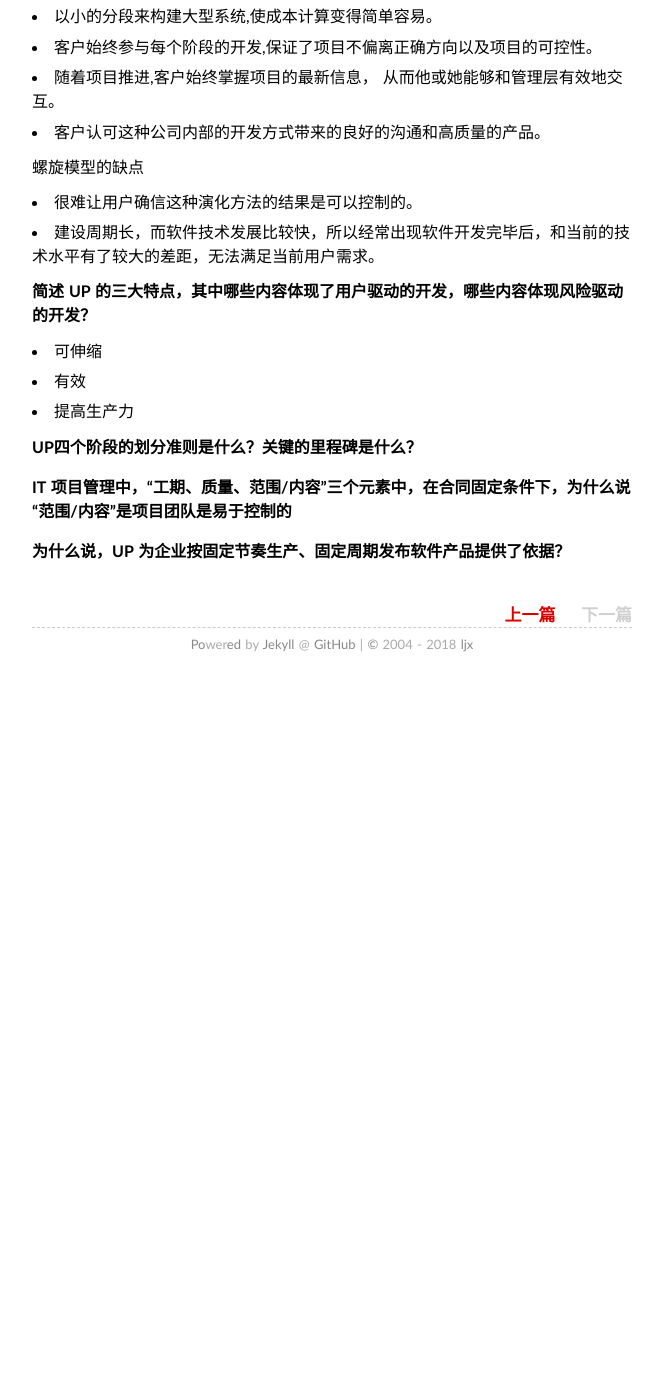
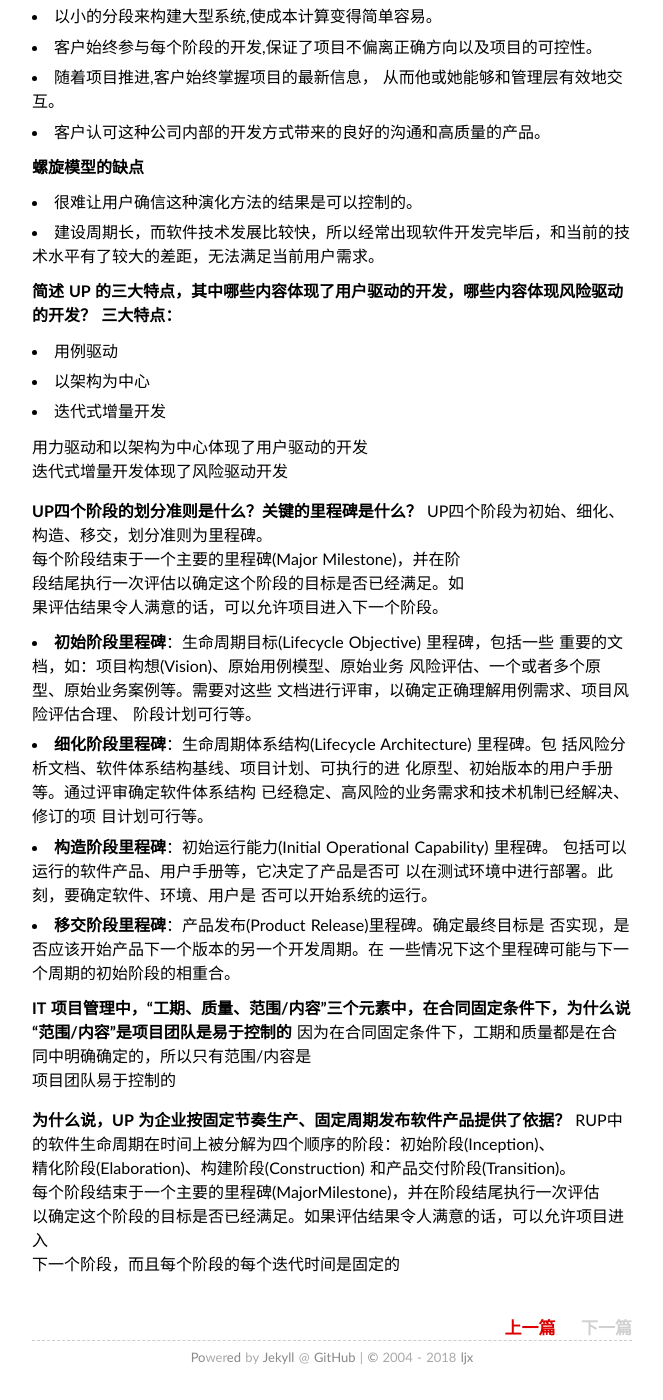
Before and after one commit to ishoping/ishoping.github.io, a Jekyll site: the page built from _posts/2018-03-22-hw2.md, in a window 1280 px wide and 1400 px high, scrolled down 955 px. Shown: the whole window, without its empty margins (308-971 px from the left). Built offline with Jekyll 4.4.1, drawn with Linux system fonts in a browser that asks for light colours; comment, search, counter and statistics services are not loaded; before the commit the page ends 1642 px from its top, so only the background shows below that; some of the changed text lies outside the part shown.

Commit message:
Update 2018-03-22-hw2.md

```diff
--- a/_posts/2018-03-22-hw2.md
+++ b/_posts/2018-03-22-hw2.md
@@ -9,7 +9,7 @@ tags: 博客
 # 作业
 ## 1. 简单题
 **简述瀑布模型、增量模型、螺旋模型（含原型方法）的优缺点。**
-瀑布模型的优点：
+**瀑布模型的优点**
 
 * 降低软件开发的复杂程度，提高软件开发过程的透明性，提高
 软件开发过程的可管理性
@@ -18,7 +18,7 @@ tags: 博客
 行指导，保证了阶段之间的正确衔接，能够及时发现并纠正开
 发过程中存在的缺陷，使产品达到预期的质量要求
 
-瀑布模型的缺点：
+**瀑布模型的缺点**
 
 * 强调过程活动的线性顺序
 * 缺乏灵活性，特别是无法解决软件需求不明确或不准确的问题
@@ -28,19 +28,19 @@ tags: 博客
 * 管理人员如果仅仅以文档的完成情况来评估项目完成进度，往
 往会产生错误的结论
 
-增量模型的优点
+**增量模型的优点**
 
 * 增强客户对系统的信心
 * 降低系统失败风险
 * 提高系统可靠性
 * 提高系统的稳定性和可维护性
 
-增量模型的缺点
+**增量模型的缺点**
 
 * 增量粒度难以选择
 * 确定所有的基本业务服务比较困难
 
-螺旋模型的优点
+**螺旋模型的优点**
 
 * 设计上的灵活性,可以在项目的各个阶段进行变更。
 * 以小的分段来构建大型系统,使成本计算变得简单容易。
@@ -48,18 +48,51 @@ tags: 博客
 * 随着项目推进,客户始终掌握项目的最新信息， 从而他或她能够和管理层有效地交互。
 * 客户认可这种公司内部的开发方式带来的良好的沟通和高质量的产品。
 
-螺旋模型的缺点
+**螺旋模型的缺点**
 * 很难让用户确信这种演化方法的结果是可以控制的。
 * 建设周期长，而软件技术发展比较快，所以经常出现软件开发完毕后，和当前的技术水平有了较大的差距，无法满足当前用户需求。
 
 **简述 UP 的三大特点，其中哪些内容体现了用户驱动的开发，哪些内容体现风险驱动的开发？**
+**三大特点：**
 
-* 可伸缩
-* 有效
-* 提高生产力
+* 用例驱动
+* 以架构为中心
+* 迭代式增量开发
+
+用力驱动和以架构为中心体现了用户驱动的开发
+迭代式增量开发体现了风险驱动开发
 
 **UP四个阶段的划分准则是什么？关键的里程碑是什么？**
+UP四个阶段为初始、细化、构造、移交，划分准则为里程碑。
+每个阶段结束于一个主要的里程碑(Major Milestone)，并在阶
+段结尾执行一次评估以确定这个阶段的目标是否已经满足。如
+果评估结果令人满意的话，可以允许项目进入下一个阶段。
+
+* **初始阶段里程碑**：生命周期目标(Lifecycle Objective) 里程碑，包括一些
+重要的文档，如：项目构想(Vision)、原始用例模型、原始业务
+风险评估、一个或者多个原型、原始业务案例等。需要对这些
+文档进行评审，以确定正确理解用例需求、项目风险评估合理、
+阶段计划可行等。
+* **细化阶段里程碑**：生命周期体系结构(Lifecycle Architecture) 里程碑。包
+括风险分析文档、软件体系结构基线、项目计划、可执行的进
+化原型、初始版本的用户手册等。通过评审确定软件体系结构
+已经稳定、高风险的业务需求和技术机制已经解决、修订的项
+目计划可行等。
+* **构造阶段里程碑**：初始运行能力(Initial Operational Capability) 里程碑。
+包括可以运行的软件产品、用户手册等，它决定了产品是否可
+以在测试环境中进行部署。此刻，要确定软件、环境、用户是
+否可以开始系统的运行。
+* **移交阶段里程碑**：产品发布(Product Release)里程碑。确定最终目标是
+否实现，是否应该开始产品下一个版本的另一个开发周期。在
+一些情况下这个里程碑可能与下一个周期的初始阶段的相重合。
 
 **IT 项目管理中，“工期、质量、范围/内容”三个元素中，在合同固定条件下，为什么说“范围/内容”是项目团队是易于控制的**
+因为在合同固定条件下，工期和质量都是在合同中明确确定的，所以只有范围/内容是
+项目团队易于控制的
 
 **为什么说，UP 为企业按固定节奏生产、固定周期发布软件产品提供了依据？**
+RUP中的软件生命周期在时间上被分解为四个顺序的阶段：初始阶段(Inception)、
+精化阶段(Elaboration)、构建阶段(Construction) 和产品交付阶段(Transition)。
+每个阶段结束于一个主要的里程碑(MajorMilestone)，并在阶段结尾执行一次评估
+以确定这个阶段的目标是否已经满足。如果评估结果令人满意的话，可以允许项目进入
+下一个阶段，而且每个阶段的每个迭代时间是固定的
```
